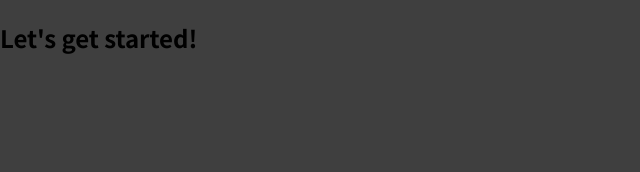
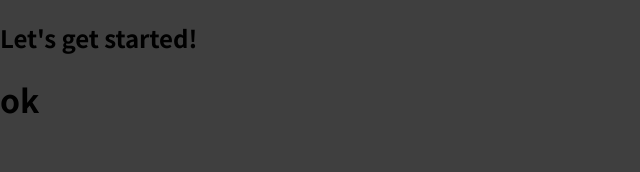
Before and after one commit to Kevin-Pulley/Food-Order-App, a JavaScript app: page / in a window 1280 px wide. Shown: the top 172 px of the page, without its empty margins (0-640 px from the left). Built offline with nearby package versions, Linux system fonts and the light colour scheme.

Commit message:
updtaed folders

```diff
--- a/src/App.js
+++ b/src/App.js
@@ -2,6 +2,7 @@ function App() {
   return (
     <div>
       <h2>Let's get started!</h2>
+      <h1>ok</h1>
     </div>
   );
 }
```
